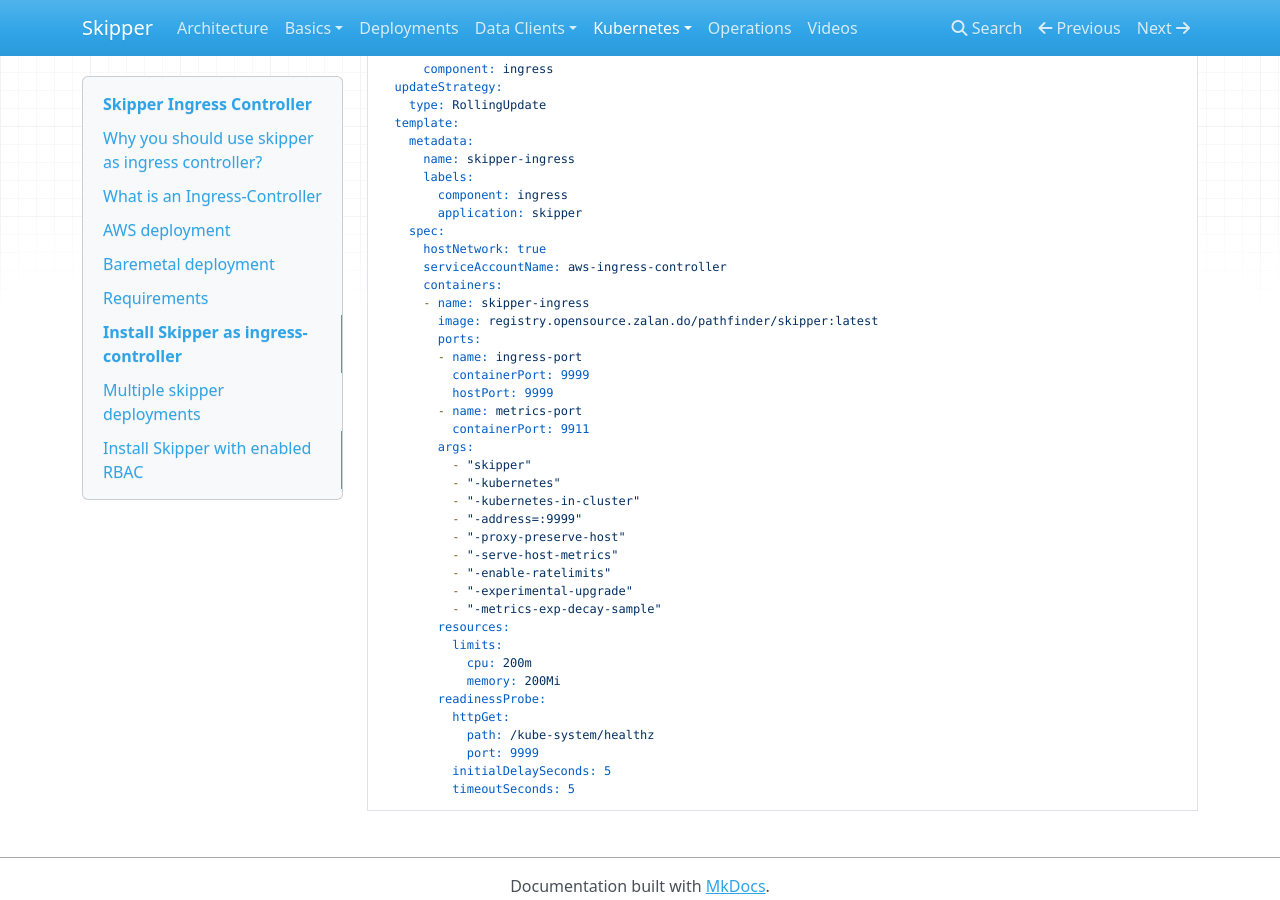
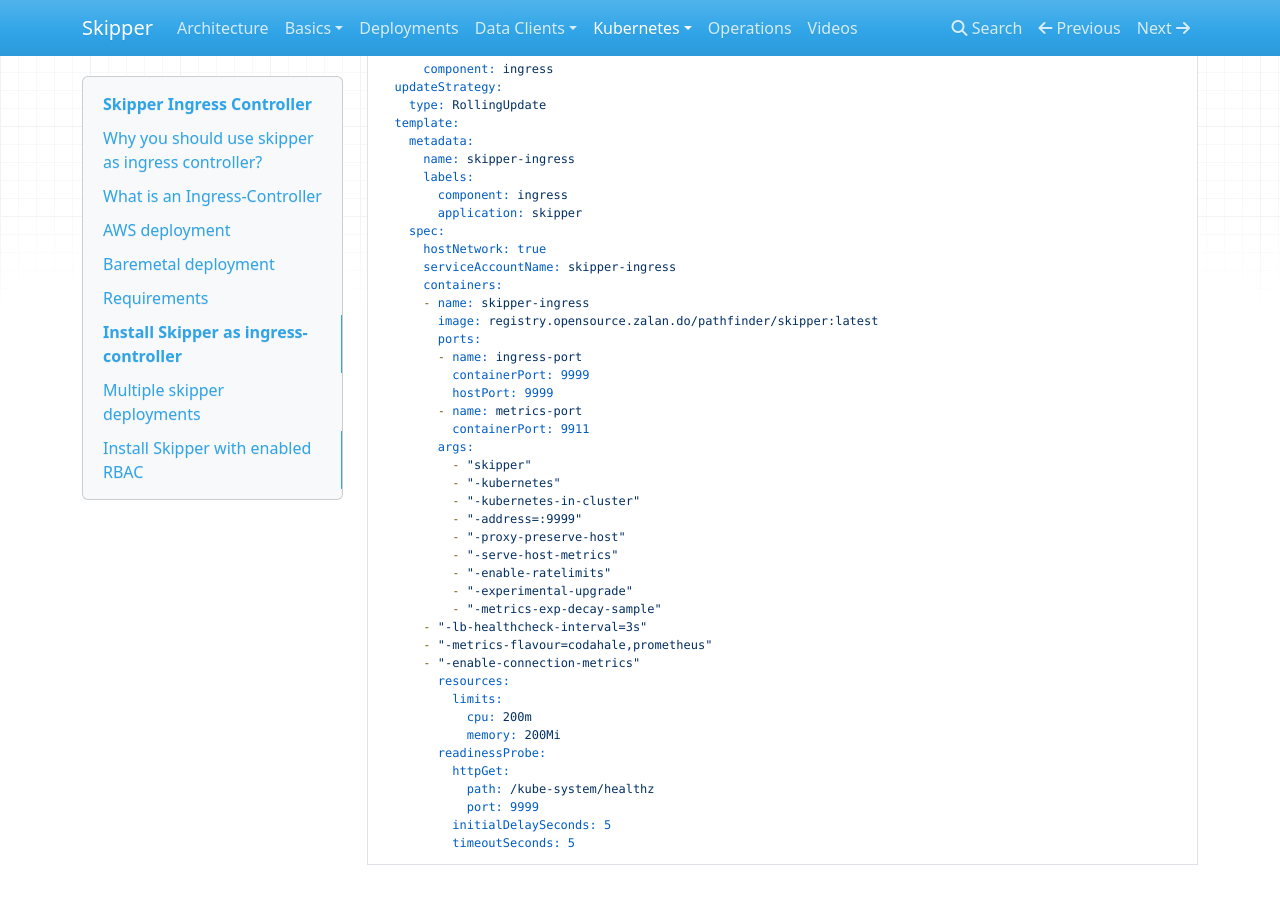
Before and after one commit to zalando/skipper, an MkDocs documentation site: the page built from docs/kubernetes/ingress-controller.md, in a window 1280 px wide and 900 px high, scrolled down 8225 px. Built offline with MkDocs 1.6.1, drawn with Linux system fonts in a browser that asks for light colours; nearby versions of some CDN libraries; old or Windows-style settings are respelled for this version of MkDocs.

Commit message:
Added additional flags to skipper deployment
Added following flags as request:
* "-lb-healthcheck-interval=3s"
* "-metrics-flavour=codahale,prometheus"
* "-enable-connection-metrics"

Updated ServiceAccount binding in deployment

```diff
--- a/docs/kubernetes/ingress-controller.md
+++ b/docs/kubernetes/ingress-controller.md
@@ -367,7 +367,7 @@
             application: skipper
         spec:
           hostNetwork: true
-          serviceAccountName: aws-ingress-controller
+          serviceAccountName: skipper-ingress
           containers:
           - name: skipper-ingress
             image: registry.opensource.zalan.do/pathfinder/skipper:latest
@@ -387,6 +387,9 @@
               - "-enable-ratelimits"
               - "-experimental-upgrade"
               - "-metrics-exp-decay-sample"
+	      - "-lb-healthcheck-interval=3s"
+	      - "-metrics-flavour=codahale,prometheus"
+	      - "-enable-connection-metrics"
             resources:
               limits:
                 cpu: 200m
```
